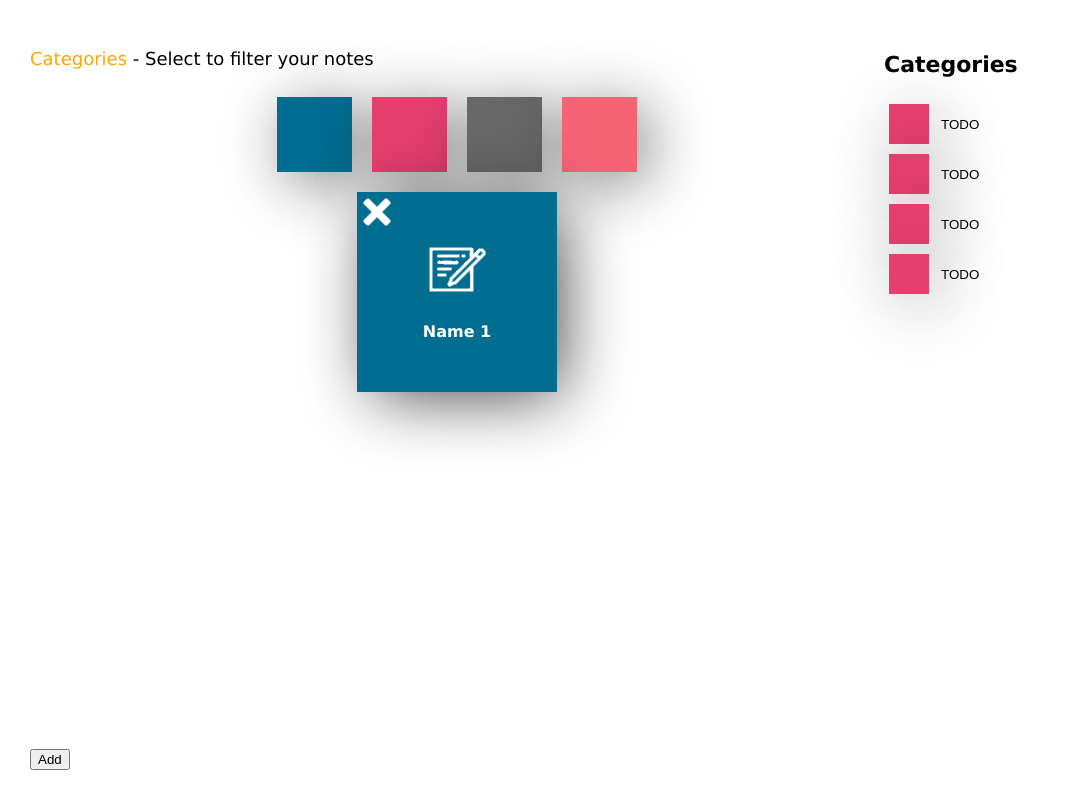
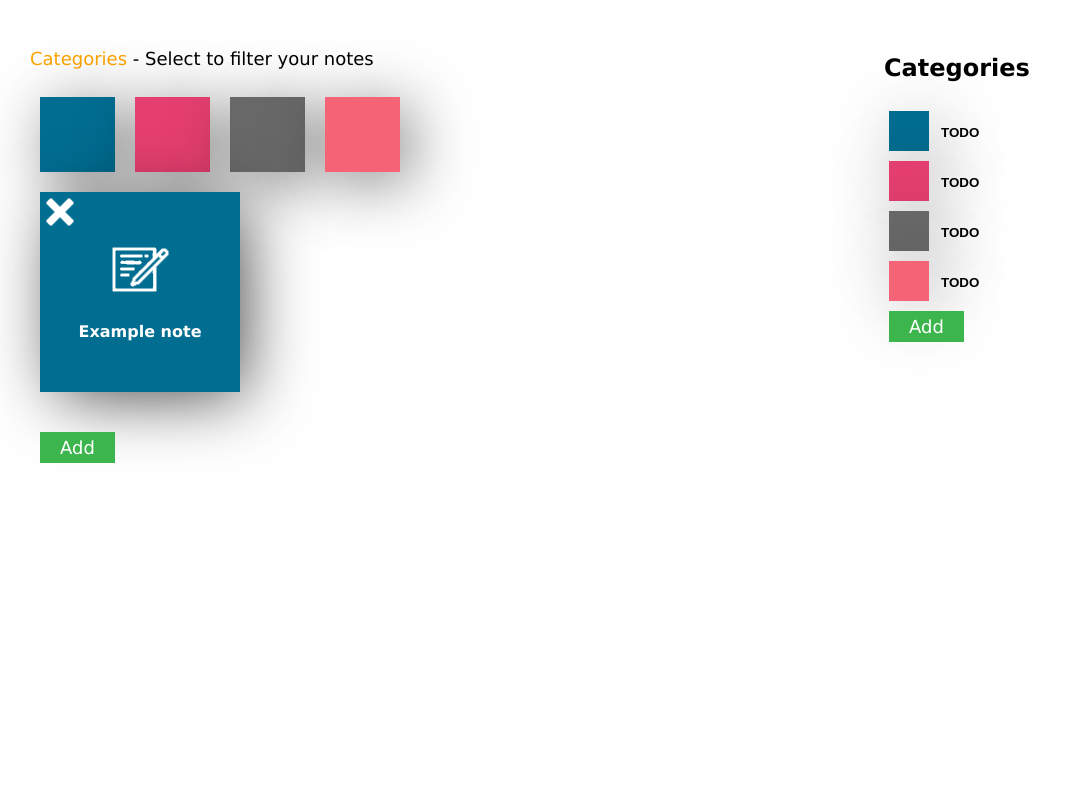
Before and after one commit to mayhelenrs/it2810-webutvikling-h17-prosjekt-3-group-50, a React (Create React App) app: page / in a window 1280 px wide. Shown: the whole page, without its empty margins (0-1085 px from the left). Built offline with nearby package versions, Linux system fonts and the light colour scheme.

Commit message:
Finished the create category section

```diff
--- a/src/assets/styles/Component.css
+++ b/src/assets/styles/Component.css
@@ -1,3 +1,8 @@
+div {
+    font-family: Verdana, Geneva, sans-serif;
+    font-size: 16px;
+}
+
 .Note {
     min-width: 200px;
     min-height: 200px;
@@ -54,7 +59,6 @@ orange {
 
 .Notes {
     display: flex;
-    justify-content: center;
     flex-direction: row;
     flex-wrap: wrap;
 }
@@ -88,7 +92,7 @@ orange {
     font-family: Verdana, Geneva, sans-serif;
     font-weight: bold;
     color: black;
-    font-size: 22px;
+    font-size: 1.5em;
 }
 
 .Category {
@@ -112,4 +116,5 @@ orange {
 .CategoryName {
     border: none;
     background-color: rgba(0, 0, 0, 0);
+    font-weight: bold;
 }
--- a/src/assets/styles/NoteView.css
+++ b/src/assets/styles/NoteView.css
@@ -19,9 +19,21 @@
 }
 
 .AddNote {
+    margin: 30px 10px 10px 10px;
+}
 
+.AddCategory {
+    margin: 5px;
 }
 
 .Middle-Page {
-    flex: 1;
 }
+
+button {
+    font-family: Verdana, Geneva, sans-serif;
+    border: none;
+    background-color: #3Cb54C;
+    color: white;
+    font-size: 18px;
+    padding: 5px 20px 5px 20px;
+}
--- a/src/components/Category.jsx
+++ b/src/components/Category.jsx
@@ -3,17 +3,10 @@ import '../assets/styles/Component.css';
 
 export class Category extends React.Component {
 
-    constructor(props) {
-        super(props);
-        this.state = {
-            color: props.color,
-        }
-    }
-
     render() {
         return (
             <div className="Category">
-                <div style={{backgroundColor: '' + this.state.color}} className={"CategoryColor"}>
+                <div style={{backgroundColor: '' + this.props.color}} className={"CategoryColor"}>
                 </div>
                 <div>
                     <input className={"CategoryName"} defaultValue="TODO"/>
@@ -22,8 +15,4 @@ export class Category extends React.Component {
         );
     }
 
-    selectElement() {
-        this.setState({selected: true});
-    }
-
 }
--- a/src/components/CategoryCreatorHolder.jsx
+++ b/src/components/CategoryCreatorHolder.jsx
@@ -4,10 +4,14 @@ import {Category} from "./Category";
 
 export class CategoryCreatorHolder extends React.Component {
 
+
     constructor() {
         super();
+        this.colors = ["#016D91", "#E53F6F", "#686868", "#F56376"];
+        this.colorIndex = 0;
         this.state = {
-            categories: [<Category color={"#E53F6F"}/>, <Category color={"#E53F6F"}/>, <Category color={"#E53F6F"}/>, <Category color={"#E53F6F"}/>]
+            categories: [this.generateCategory("School"), this.generateCategory("Shopping"),
+                        this.generateCategory("Home"), this.generateCategory("Friends")]
         };
     }
 
@@ -20,4 +24,24 @@ export class CategoryCreatorHolder extends React.Component {
         );
     }
 
+    getNextColor() {
+        if (this.colorIndex >= this.colors.length)
+            return this.randomColor();
+        const color = this.colors[this.colorIndex];
+        this.colorIndex++;
+        return color;
+    }
+
+    randomColor() {
+        return "rgb(" + this.random(255) + ", " + this.random(255) + ", " + this.random(255) + ")";
+    }
+
+    random(range) {
+        return Math.floor(Math.random() * range);
+    }
+
+    generateCategory(text) {
+        return <Category text={text} color={this.getNextColor()}/>;
+    }
+
 }
--- a/src/components/CategoryHolder.jsx
+++ b/src/components/CategoryHolder.jsx
@@ -1,6 +1,7 @@
 import React from 'react';
 import '../assets/styles/Component.css';
 import {CategoryFilter} from './CategoryFilter.jsx';
+import update from 'react-addons-update';
 
 export class CategoryHolder extends React.Component {
 
@@ -37,4 +38,10 @@ export class CategoryHolder extends React.Component {
         }, () => this.props.filterNotes());
     }
 
+    appendCategory(color) {
+        this.setState({
+            categories: update(this.state.categories, {$push: [this.generateCategory(color)]})
+        });
+    }
+
 }
--- a/src/components/Note.jsx
+++ b/src/components/Note.jsx
@@ -14,7 +14,7 @@ export class Note extends React.Component {
                         <img className="RemoveButton" alt={'Remove'} src={require('../assets/img/note_icon.png')}/>
                     </div>
                     <div className="NoteName">
-                        <p>Name {this.props.id} </p>
+                        <p>{this.props.text}</p>
                     </div>
                 </div>
             </div>
--- a/src/components/NoteHolder.jsx
+++ b/src/components/NoteHolder.jsx
@@ -11,8 +11,8 @@ export class NoteHolder extends React.Component {
         this.handleClick = this.appendNote.bind(this);
         this.handleRemove = this.removeNote.bind(this);
         this.state = {
-            notes: [this.generateNote("#016D91")],
-            displayedNotes: [this.generateNote("#016D91")]
+            notes: [this.generateNote("#016D91", "Example note")],
+            displayedNotes: [this.generateNote("#016D91", "Example note")]
         };
     }
 
@@ -26,10 +26,10 @@ export class NoteHolder extends React.Component {
         );
     }
 
-    generateNote(color) {
+    generateNote(color, text) {
         if (color === undefined)
-            return <Note handleClick={this.handleClick} handleRemove={this.handleRemove} id={this.noteCount++}/>;
-        return <Note handleClick={this.handleClick} handleRemove={this.handleRemove} id={this.noteCount++} color={color}/>;
+            return <Note text={text} handleClick={this.handleClick} handleRemove={this.handleRemove} id={this.noteCount++}/>;
+        return <Note text={text} handleClick={this.handleClick} handleRemove={this.handleRemove} id={this.noteCount++} color={color}/>;
     }
 
     removeNote(element) {
@@ -42,7 +42,7 @@ export class NoteHolder extends React.Component {
     }
 
     appendNote(color) {
-        this.setState({notes: update(this.state.notes, {$push: [this.generateNote(color)]})},
+        this.setState({notes: update(this.state.notes, {$push: [this.generateNote(color, "Note")]})},
             () => this.props.filterNotes());
     }
 }
--- a/src/views/Note.jsx
+++ b/src/views/Note.jsx
@@ -1,5 +1,6 @@
 import React from 'react';
 import '../assets/styles/NoteView.css';
+import update from 'react-addons-update'
 import {NoteHolder} from '../components/NoteHolder.jsx'
 import {CategoryHolder} from "../components/CategoryHolder";
 import {CategoryCreatorHolder} from "../components/CategoryCreatorHolder";
@@ -11,7 +12,8 @@ export class NoteView extends React.Component {
         this.filterNotes = this.filterNotes.bind(this);
         this.state = {
             noteHolder: <NoteHolder ref={instance => {this.noteHolder = instance}} filterNotes={this.filterNotes}/>,
-            categoryHolder: <CategoryHolder ref={instance => {this.categoryHolder = instance}} filterNotes={this.filterNotes}/>
+            categoryHolder: <CategoryHolder ref={instance => {this.categoryHolder = instance}} filterNotes={this.filterNotes}/>,
+            createCategoryHolder: <CategoryCreatorHolder ref={instance => {this.createCategoryHolder = instance}}/>
         }
     }
 
@@ -30,7 +32,10 @@ export class NoteView extends React.Component {
                     </div>
                 </div>
                 <div className="Right-Page">
-                    <CategoryCreatorHolder/>
+                    {this.state.createCategoryHolder}
+                    <div className={"AddCategory"}>
+                        <button onClick={() => this.appendCategory()}>Add</button>
+                    </div>
                 </div>
             </div>
         );
@@ -56,4 +61,12 @@ export class NoteView extends React.Component {
             alert("No category has been selected!");
         }
     }
+
+    appendCategory() {
+        this.createCategoryHolder.setState({
+            categories: update(this.createCategoryHolder.state.categories, {$push: [this.createCategoryHolder.generateCategory()]})
+        },
+            () => this.categoryHolder.appendCategory(this.createCategoryHolder.state.categories[this.createCategoryHolder.state.categories.length - 1].props.color)
+        );
+    }
 }
```
Also changed, not shown: src/assets/img/close_red.png (added).
